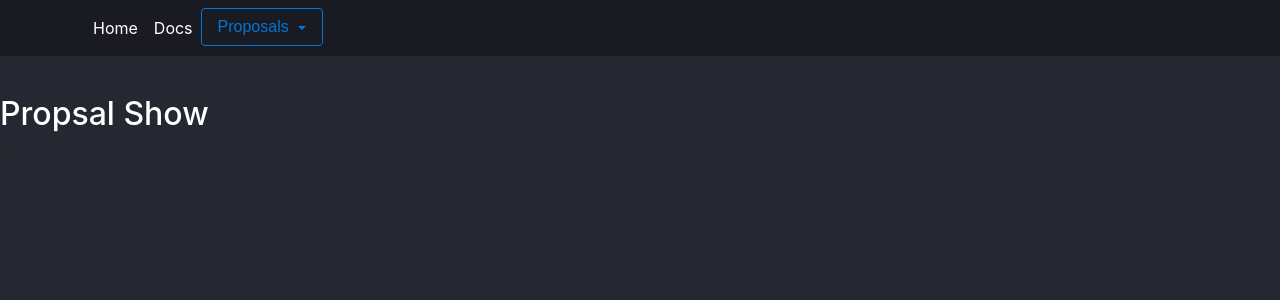
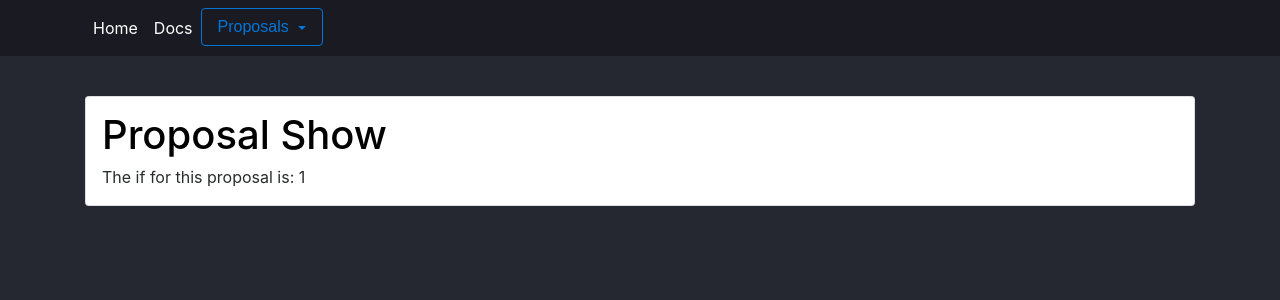
Before and after one commit to iSarCasm/freelance-fe, an Angular app: page /proposal/1 in a window 1280 px wide. Shown: the top 300 px of the page. Built offline with nearby package versions, Linux system fonts and the light colour scheme.

Commit message:
Add styles to proposal show

```diff
--- a/src/app/proposals/proposal-show.component.html
+++ b/src/app/proposals/proposal-show.component.html
@@ -1,5 +1,9 @@
-<h2>Propsal Show</h2>
+<div class="container">
+  <div class="card p-3">
+    <h1 class="dark">Proposal Show</h1>
 
-<div>
-  {{id}}
+    <div>
+      The if for this proposal is: {{ id }}
+    </div>
+  </div>
 </div>
```
